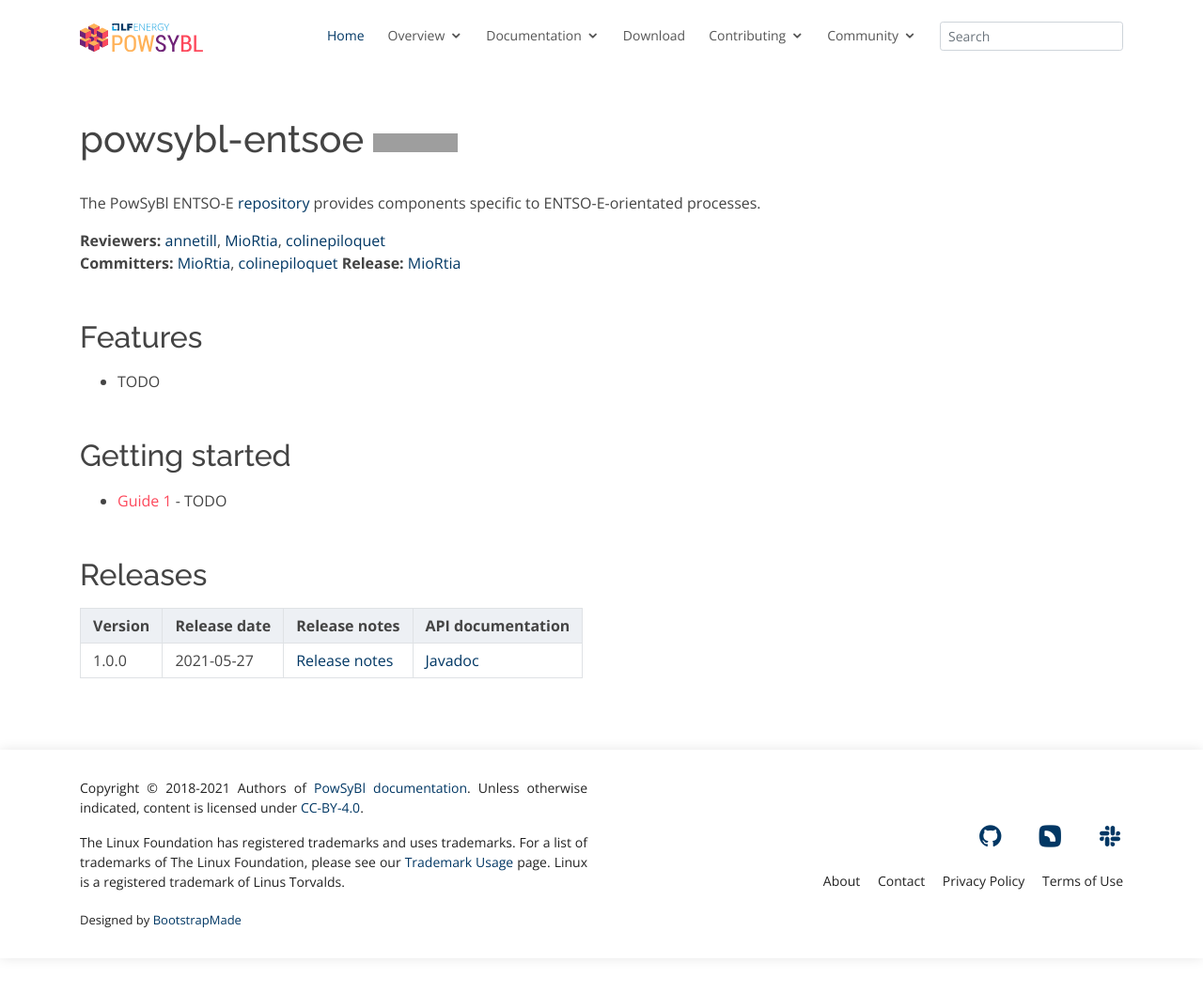
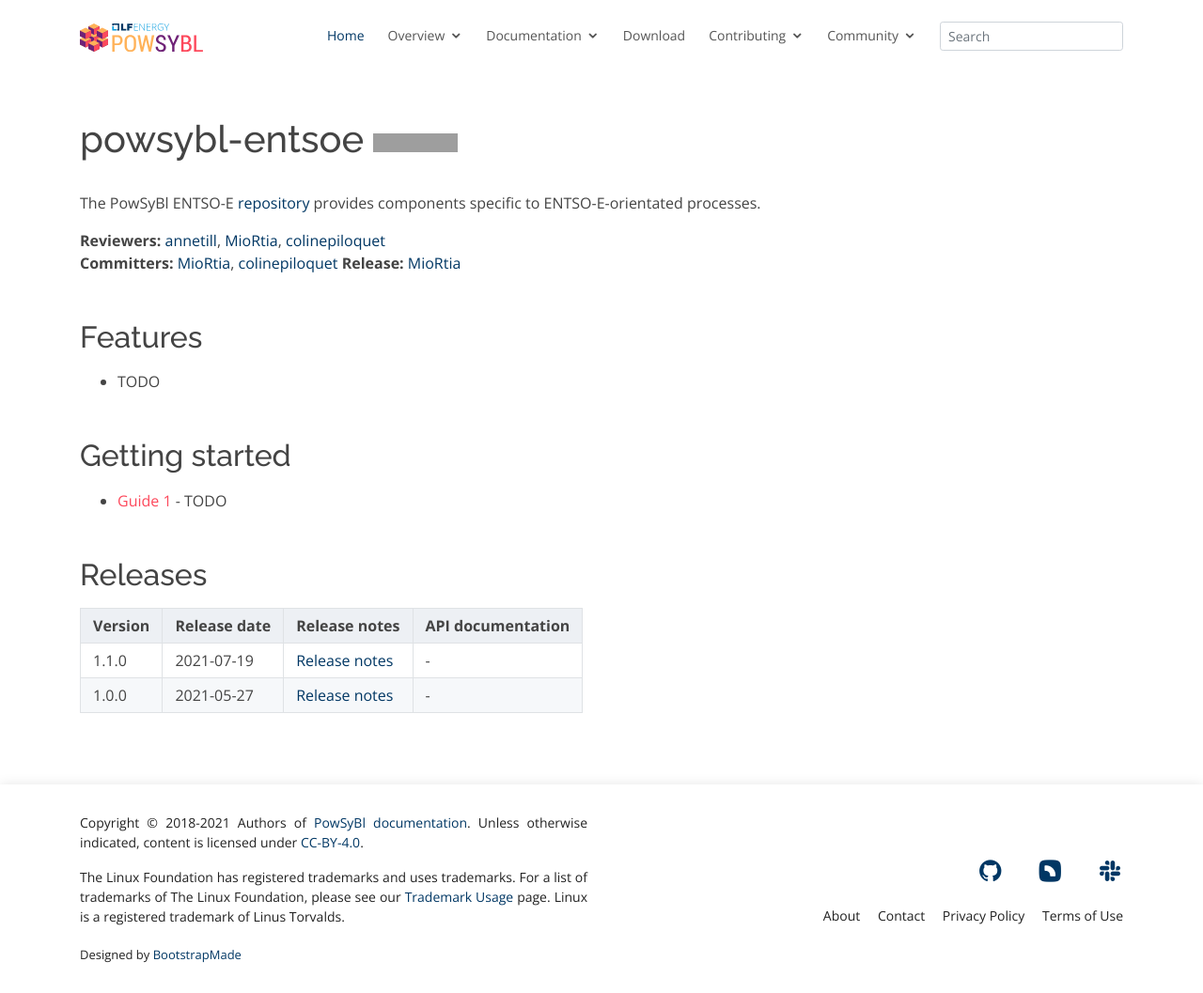
Before and after one commit to powsybl/powsybl.github.io, a Jekyll site: the page built from pages/documentation/developer/repositories/powsybl-entsoe.md, in a window 1280 px wide and 1057 px high. Shown: the whole window at 94% size. Built offline with Jekyll 4.4.1, drawn with Linux system fonts in a browser that asks for light colours; our own code applies the rules of GitHub Pages for plain Markdown files; grey boxes are pictures that could not be loaded.

Commit message:
Update entsoe table
Signed-off-by: Florian Dupuy <florian.dupuy@rte-france.com>

```diff
--- a/pages/documentation/developer/repositories/powsybl-entsoe.md
+++ b/pages/documentation/developer/repositories/powsybl-entsoe.md
@@ -17,4 +17,5 @@
 
 | Version | Release date | Release notes | API documentation |
 | ------- | ------------ | ------------- | ----------------- |
-| 1.0.0 | 2021-05-27 | [Release notes](https://github.com/powsybl/powsybl-entsoe/releases/tag/v1.0.0) | [Javadoc](https://javadoc.io/doc/com.powsybl/powsybl-entsoe/1.0.0/index.html) |
+| 1.1.0 | 2021-07-19 | [Release notes](https://github.com/powsybl/powsybl-entsoe/releases/tag/v1.1.0) | - |
+| 1.0.0 | 2021-05-27 | [Release notes](https://github.com/powsybl/powsybl-entsoe/releases/tag/v1.0.0) | - |
```
